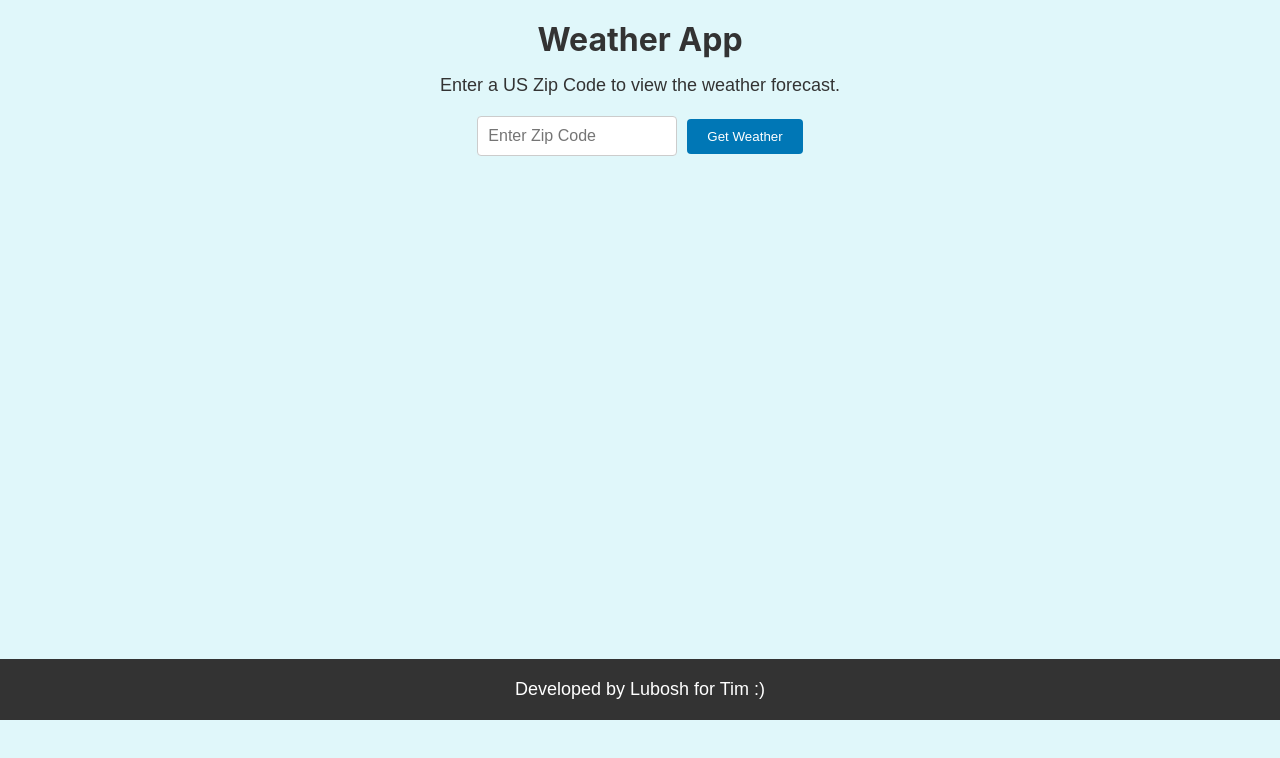
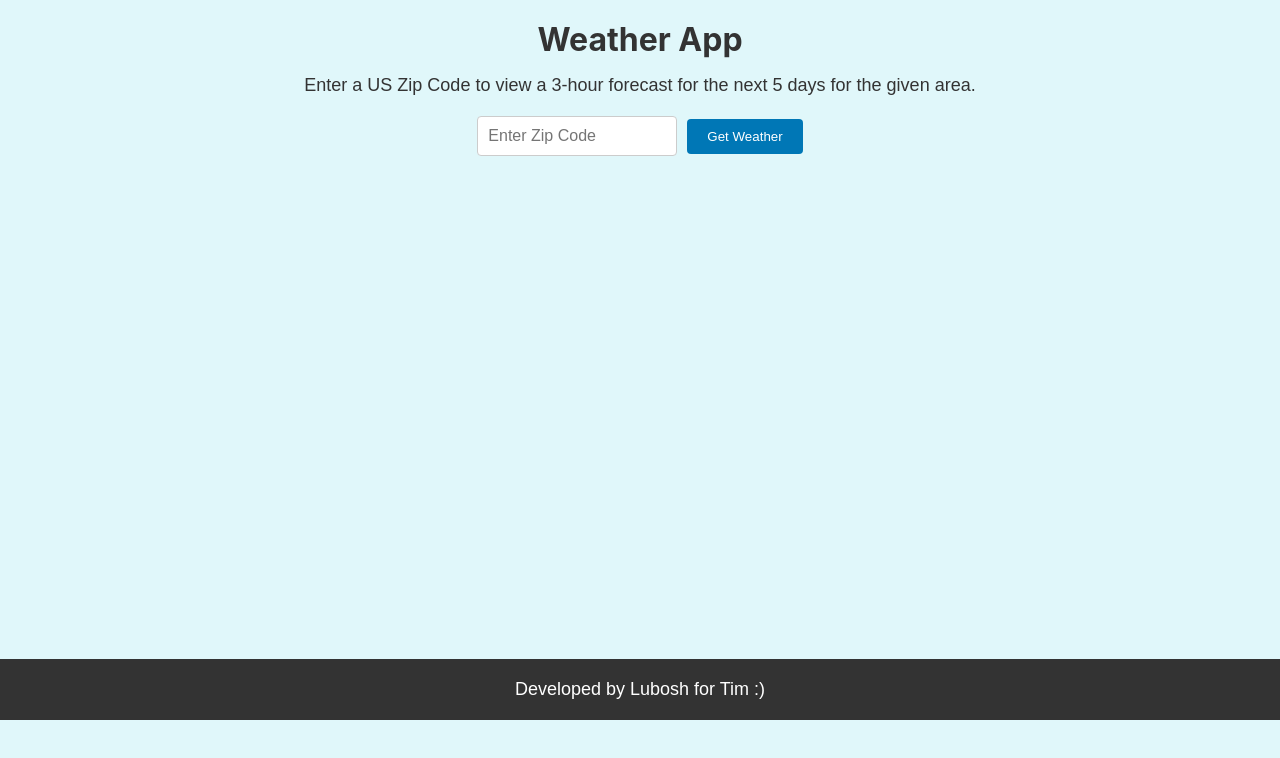
Before and after one commit to lubomirculen/weather-app, a Next.js app: page / in a window 1280 px wide. Shown: the top 758 px of the page. Built offline with nearby package versions, Linux system fonts and the light colour scheme; no server answers.

Commit message:
Removed console logs for production-ready and small finalizations.

```diff
--- a/src/app/page.tsx
+++ b/src/app/page.tsx
@@ -5,14 +5,12 @@ import ZipCodeForm from '@/components/ZipCodeForm';
 
 // Server-side homepage component
 export default function HomePage() {
-
-    console.log('API Key:', process.env.NEXT_PUBLIC_OPENWEATHER_API_KEY);
     return (
         <div className="bg-light py-10">
             <div className="container">
                 <h1 className="text-center">Weather App</h1>
 
-                <p className="text-center">Enter a US Zip Code to view the weather forecast.</p>
+                <p className="text-center">Enter a US Zip Code to view a 3-hour forecast for the next 5 days for the given area.</p>
 
                 {/* Embed the Client Component here
                  Note: this is needed as a client component because the task strictly defines URLs in form
--- a/src/app/weather/[zip]/page.tsx
+++ b/src/app/weather/[zip]/page.tsx
@@ -22,8 +22,6 @@ interface Forecast {
 const WeatherPage = async ({ params }: { params: Promise<{ zip: string }> }) => {
     const zip = (await params).zip;
 
-    console.log('Fetching forecast for zip:', zip); // Log the zip code
-
     // Fetch the 5-day forecast data from OpenWeather API
     const response = await fetch(
         `https://api.openweathermap.org/data/2.5/forecast?zip=${zip},us&appid=${process.env.NEXT_PUBLIC_OPENWEATHER_API_KEY}&units=imperial`
@@ -35,7 +33,6 @@ const WeatherPage = async ({ params }: { params: Promise<{ zip: string }> }) =>
     }
 
     const data = await response.json();
-    console.log('API forecast data:', data); // Log the full API response for inspection
 
     // Check if data is as expected
     if (!data || !data.list || data.list.length === 0) {
--- a/src/styles/globals.css
+++ b/src/styles/globals.css
@@ -184,6 +184,7 @@ p {
     border-radius: 8px;
     text-align: center;
     width: 150px;
+    background-color: #50b1dc;
 }
 
 .forecast-item h4 {
```
